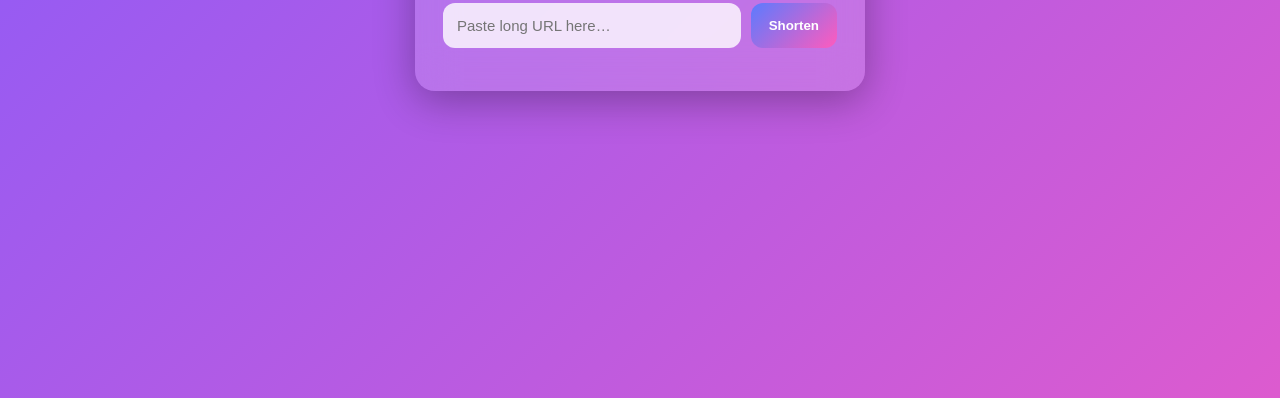
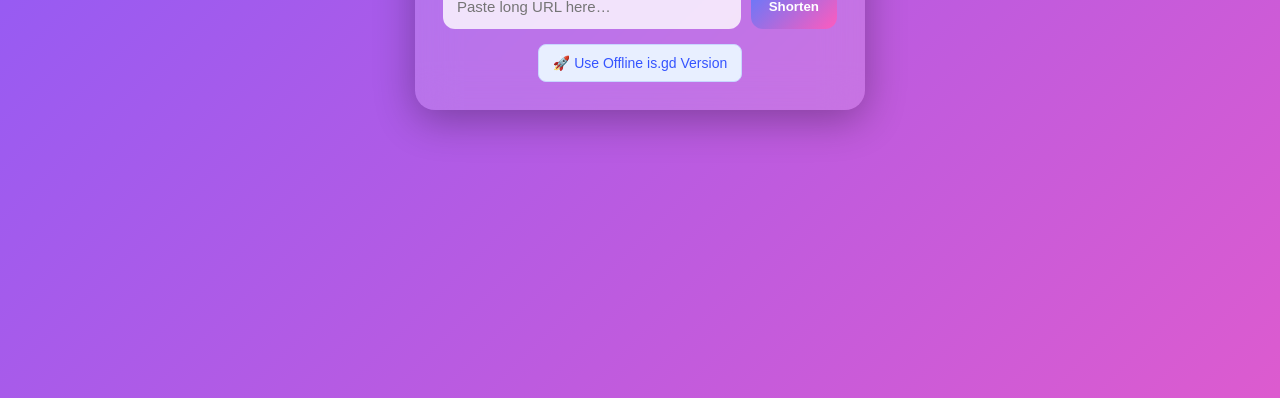
Before and after one commit to codewithms7777/mscorplink, a website: page public/index.html in a window 1280 px wide. Shown: the part 402-800 px from the top of the page. Drawn offline with Linux system fonts and the light colour scheme.

Commit message:
Update index.html

```diff
--- a/public/index.html
+++ b/public/index.html
@@ -155,6 +155,17 @@
 
     <div id="result"></div>
 
+    <div style="margin-top:14px; text-align:center;">
+  <a href="your-old-page.html" target="_blank"
+     style="display:inline-block;padding:10px 14px;border-radius:8px;
+            background:#e8efff;color:#3554ff;text-decoration:none;
+            font-weight:500;font-size:14px;border:1px solid #c8d6ff;
+            transition:0.2s ease;">
+     🚀 Use Offline is.gd Version
+  </a>
+</div>
+
+
 </div>
 
 <script>
```
